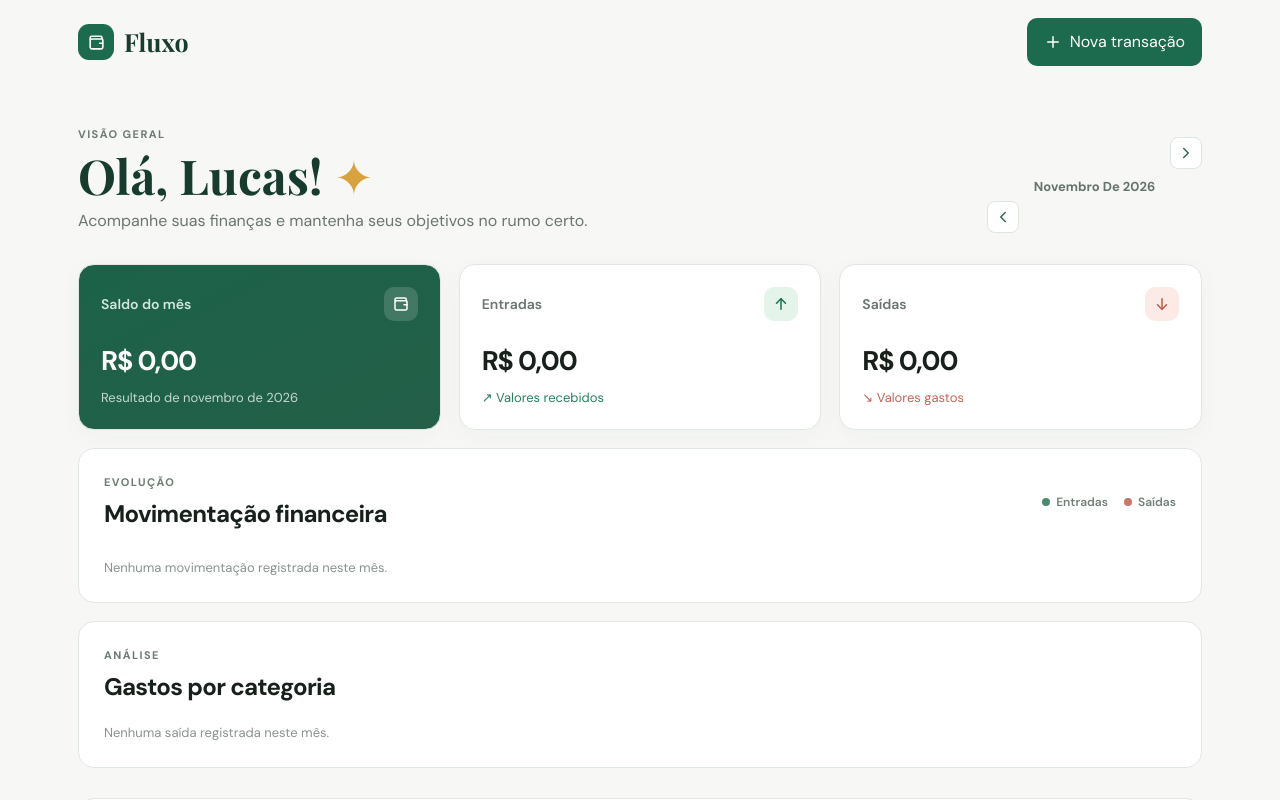
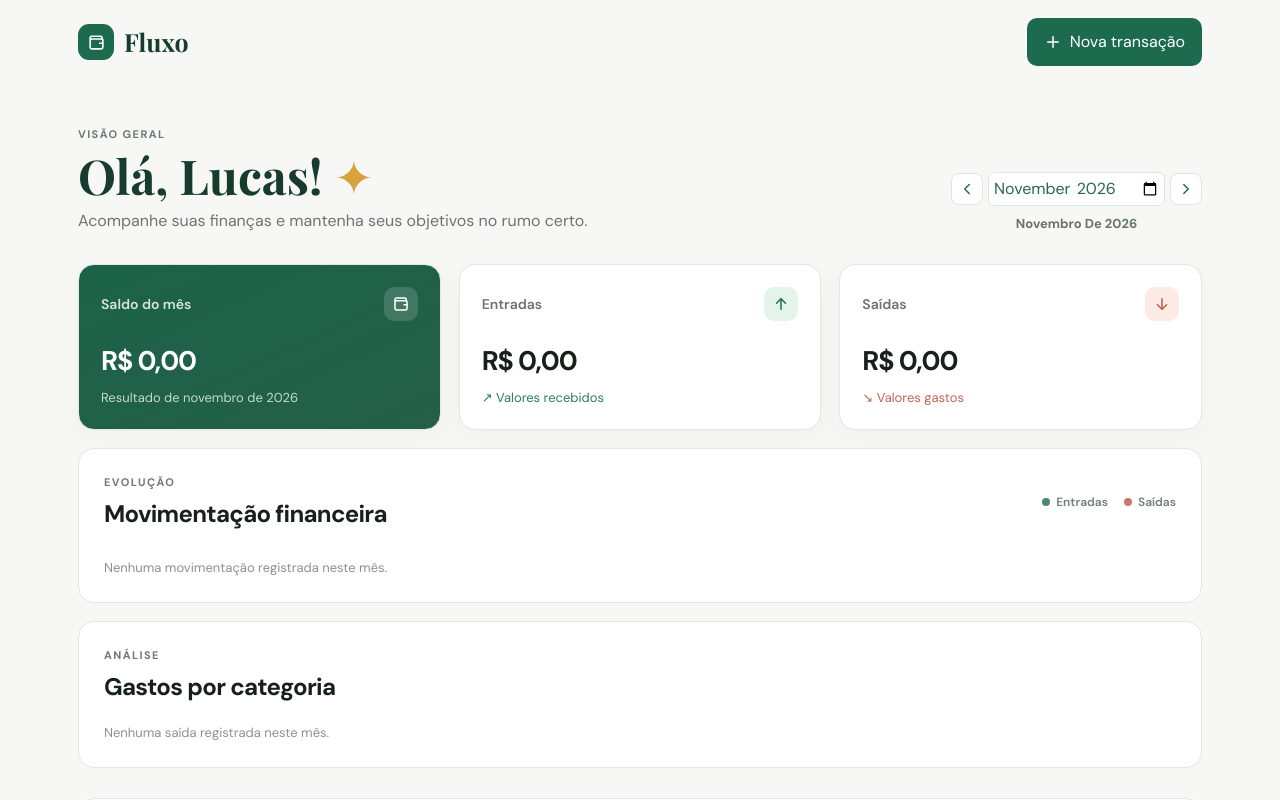
Before and after one commit to llima598/fluxo-controle-financeiro, a React (Vite) app: page / in a window 1280 px wide. Shown: the top 800 px of the page. Built offline with nearby package versions, Linux system fonts and the light colour scheme.

Commit message:
fix: make month picker controls accessible

```diff
--- a/src/components/MonthPicker.tsx
+++ b/src/components/MonthPicker.tsx
@@ -13,7 +13,7 @@ export default function MonthPicker({ selectedMonth, monthLabel, onChangeMonth,
       <button className="grid size-8 place-items-center rounded-lg border border-[#dde6df] bg-white text-[#2e6650] hover:bg-[#eef5f0]" onClick={() => onChangeMonth(-1)} aria-label="Mês anterior">
         <Icon name="left" size={18} />
       </button>
-      <input className="col-span-3 col-start-1 row-start-1 w-full cursor-pointer opacity-0" type="month" value={selectedMonth} onChange={(event) => onSelectMonth(event.target.value)} aria-label="Selecionar mês" />
+      <input className="col-start-2 row-start-1 w-full cursor-pointer rounded-md border border-[#dde6df] bg-white px-1 py-1 text-center text-xs text-[#2e6650]" type="month" value={selectedMonth} onChange={(event) => onSelectMonth(event.target.value)} aria-label="Selecionar mês" />
       <button className="col-start-3 row-start-1 grid size-8 place-items-center rounded-lg border border-[#dde6df] bg-white text-[#2e6650] hover:bg-[#eef5f0]" onClick={() => onChangeMonth(1)} aria-label="Próximo mês">
         <Icon name="right" size={18} />
       </button>
```
